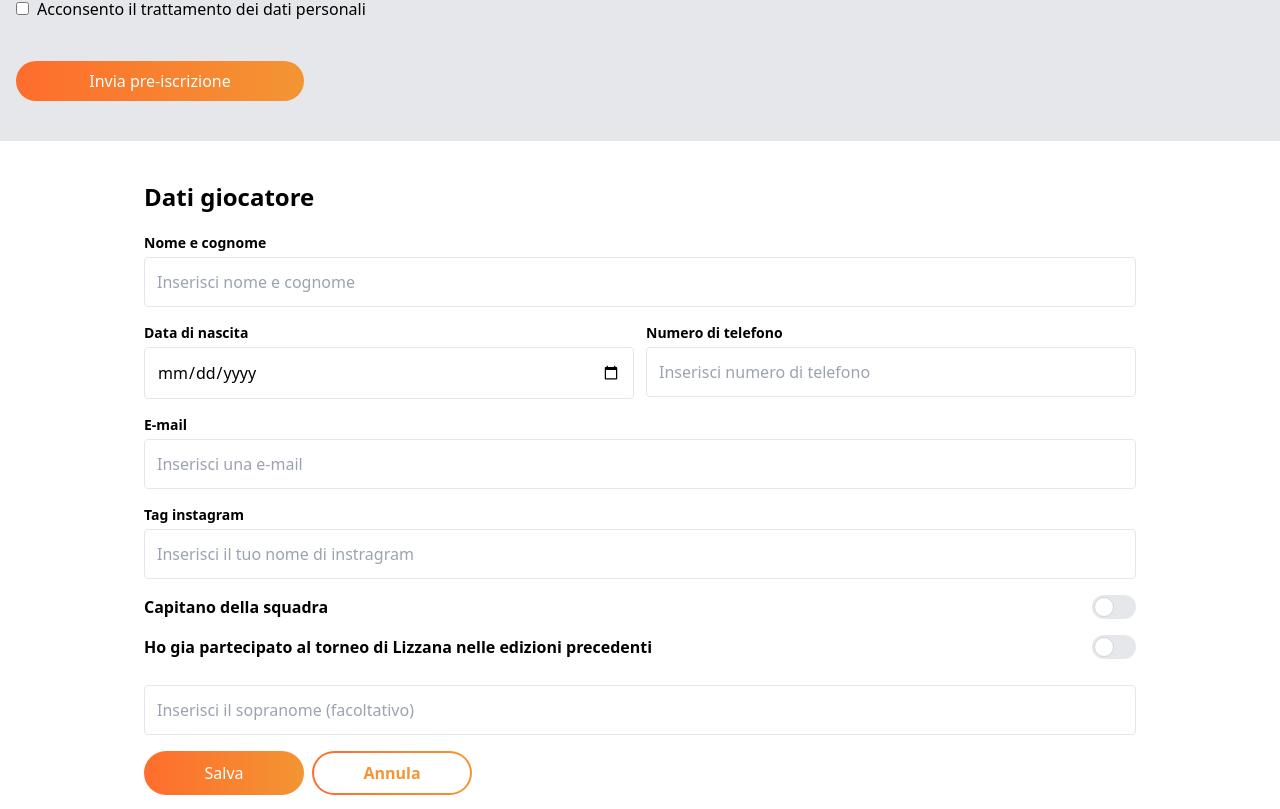
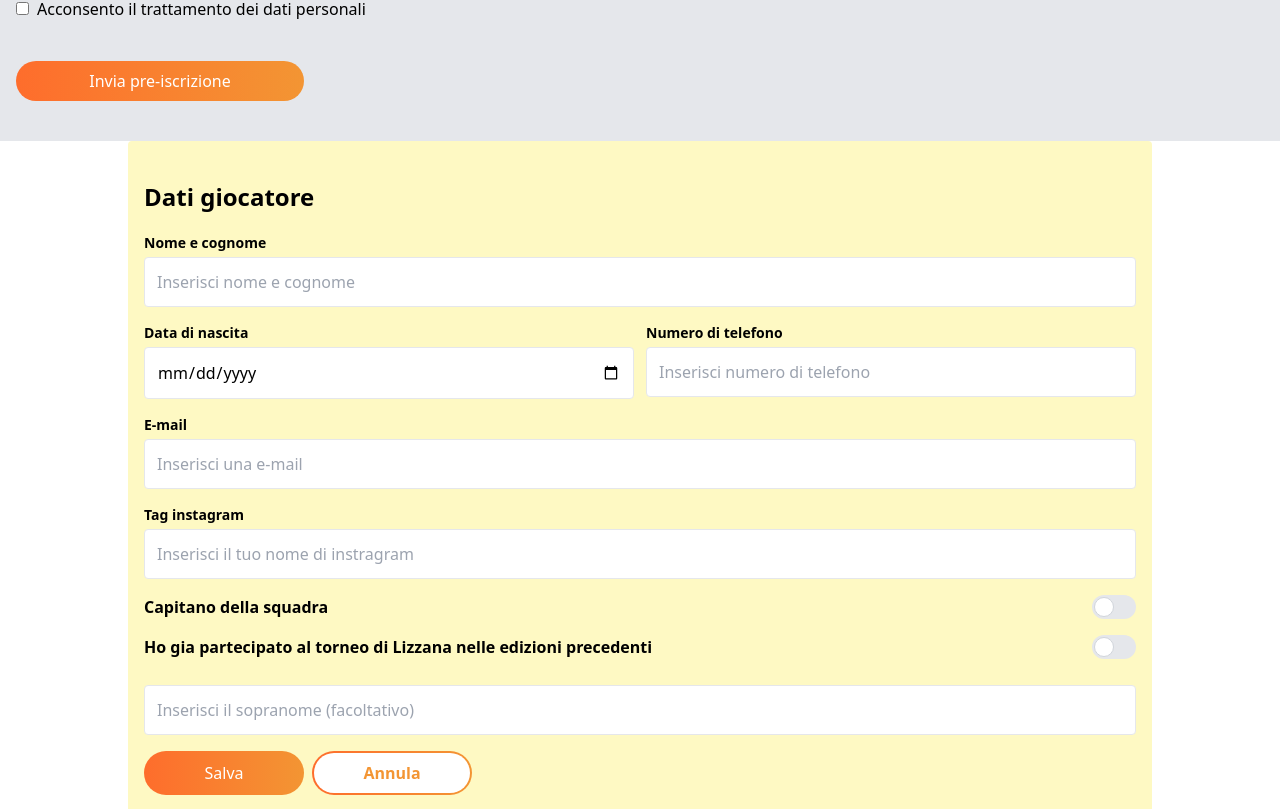
Before and after one commit to graziolieduardo/gsplizzana-frontend, a Next.js app: page /iscrizioni in a window 1280 px wide. Shown: the part 1071-1880 px from the top of the page. Built offline with nearby package versions, Linux system fonts and the light colour scheme.

Commit message:
add bg-color

```diff
--- a/src/components/RegisterModal.tsx
+++ b/src/components/RegisterModal.tsx
@@ -2,7 +2,7 @@ import React from 'react'
 
 const RegisterModal = () => {
     return (
-        <div className='px-4 h-screen lg:h-fit bg-white py-10 rounded lg:w-4/5 mx-auto bg-gray-100'>
+        <div className='px-4 h-screen lg:h-fit py-10 rounded lg:w-4/5 mx-auto bg-yellow-100'>
             <div className="container mx-auto">
 
                 <h2 className='text-2xl font-bold '>Dati giocatore</h2>
```
